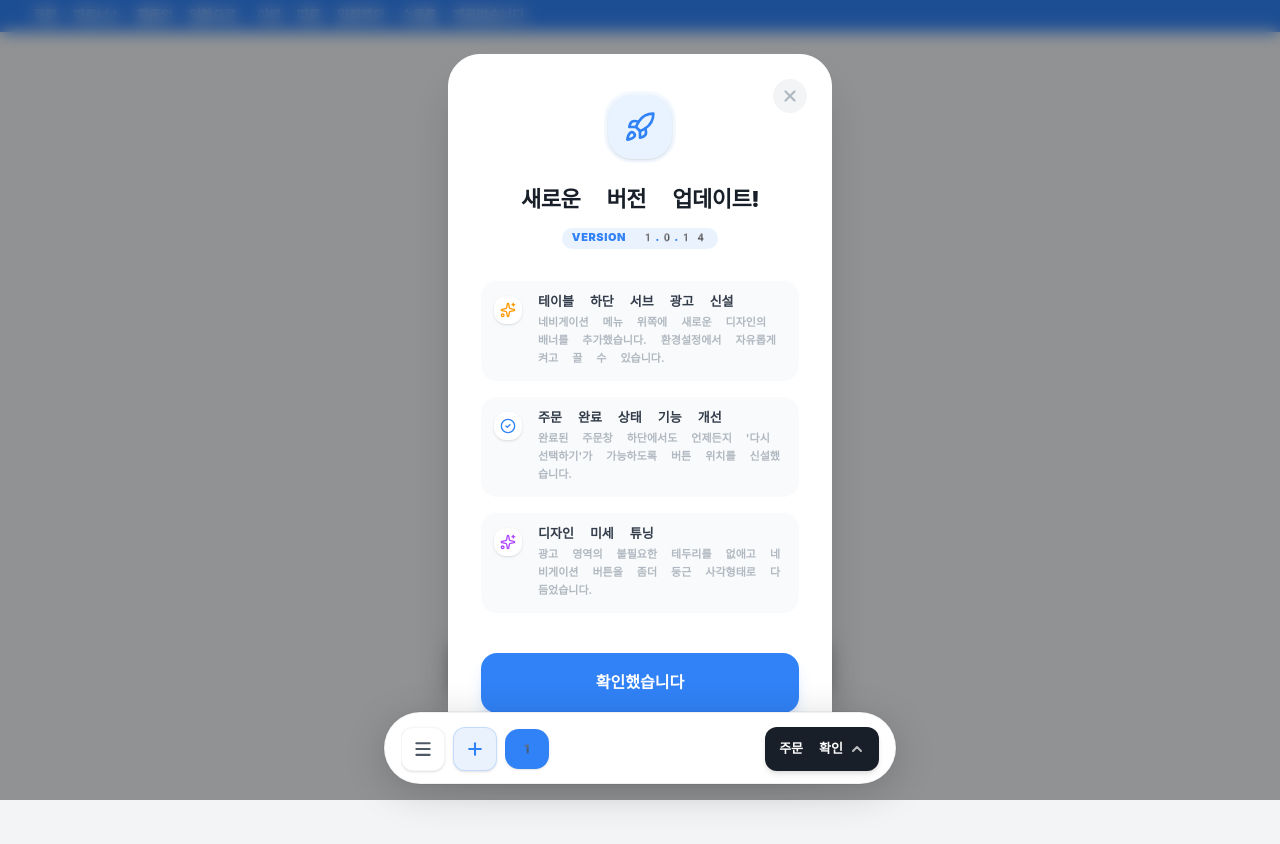
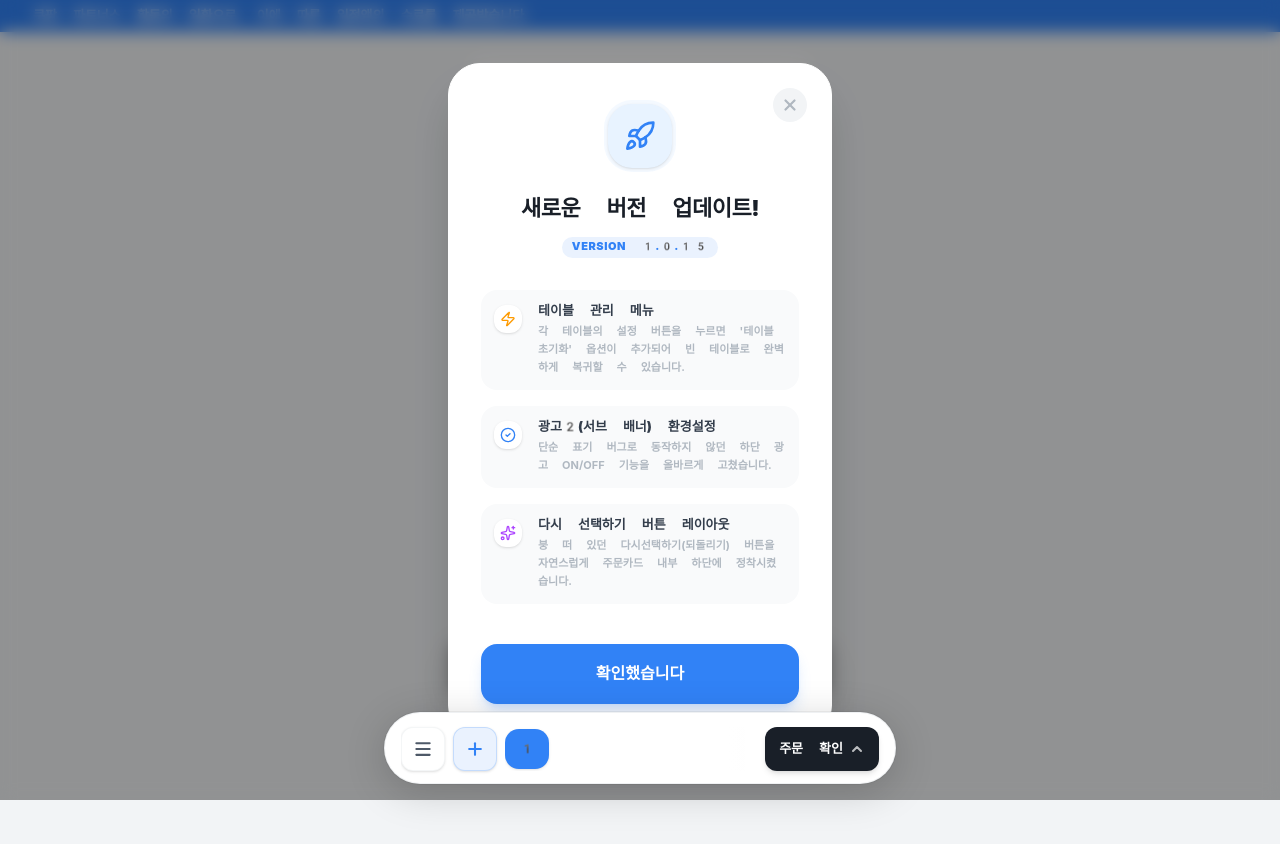
Before and after one commit to limchang/anti_order, a React (Vite) app: page / in a window 1280 px wide. Shown: the top 844 px of the page. Built offline with nearby package versions, Linux system fonts and the light colour scheme; grey boxes are pictures that could not be loaded; a web font is replaced by a local one.

Commit message:
feat: add table reset option to table manage sheet [v1.0.15]

```diff
--- a/App.tsx
+++ b/App.tsx
@@ -44,7 +44,7 @@ function App() {
   const [toast, setToast] = useState<{ message: string; id: string } | null>(null);
 
   const [managingGroupId, setManagingGroupId] = useState<string | null>(null);
-  const [manageStep, setManageStep] = useState<'menu' | 'rename' | 'delete'>('menu');
+  const [manageStep, setManageStep] = useState<'menu' | 'rename' | 'delete' | 'reset'>('menu');
   const [tempName, setTempName] = useState("");
   const renameInputRef = useRef<HTMLInputElement>(null);
 
@@ -75,7 +75,7 @@ function App() {
   const [showSizeGuide, setShowSizeGuide] = useState(false);
   const [showSharedGuide, setShowSharedGuide] = useState(false);
   const [showUpdatePopup, setShowUpdatePopup] = useState(false);
-  const APP_VERSION = '1.0.14';
+  const APP_VERSION = '1.0.15';
 
   const scrollContainerRef = useRef<HTMLDivElement>(null);
   const navContainerRef = useRef<HTMLDivElement>(null);
@@ -276,6 +276,17 @@ function App() {
     updateGroupName(managingGroupId, finalName);
     closeManageSheet();
     showUndoToast("테이블 이름이 변경되었습니다.");
+  };
+
+  const resetGroup = (groupId: string) => {
+    setLastGroupsSnapshot([...groups]);
+    setGroups(prev => prev.map(g => {
+      if (g.id !== groupId) return g;
+      const initialItems = [...Array.from({ length: 4 }, createEmptyOrder), { id: uuidv4(), avatar: '😋', subItems: [] as OrderSubItem[] }];
+      return { ...g, items: initialItems };
+    }));
+    closeManageSheet();
+    showUndoToast("테이블이 초기화되었습니다.");
   };
 
   const handleUndoAction = () => {
@@ -547,6 +558,7 @@ function App() {
                     {manageStep === 'menu' && (
                       <motion.div key="menu" initial={{ opacity: 0, x: 20 }} animate={{ opacity: 1, x: 0 }} exit={{ opacity: 0, x: -20 }} className="space-y-2">
                         <button onClick={() => setManageStep('rename')} className="w-full bg-white border border-toss-grey-100 p-4 rounded-xl flex items-center justify-between active:scale-[0.97] transition-all shadow-sm"><div className="flex items-center gap-3"><div className="w-10 h-10 rounded-full bg-toss-grey-50 flex items-center justify-center text-toss-grey-600 shadow-sm"><Pencil size={18} /></div><span className="font-black text-toss-grey-800 text-[15px]">이름 변경하기</span></div><ChevronRight size={18} className="text-toss-grey-300" /></button>
+                        <button onClick={() => setManageStep('reset')} className="w-full bg-white border border-toss-grey-100 p-4 rounded-xl flex items-center justify-between active:scale-[0.97] transition-all shadow-sm"><div className="flex items-center gap-3"><div className="w-10 h-10 rounded-full bg-toss-grey-50 flex items-center justify-center text-toss-grey-600 shadow-sm"><RotateCcw size={18} /></div><span className="font-black text-toss-grey-800 text-[15px]">테이블 초기화하기</span></div><ChevronRight size={18} className="text-toss-grey-300" /></button>
                         <button onClick={() => setManageStep('delete')} className="w-full bg-toss-redLight border border-toss-red/10 p-4 rounded-xl flex items-center justify-between active:scale-[0.97] transition-all"><div className="flex items-center gap-3"><div className="w-10 h-10 rounded-full bg-white flex items-center justify-center text-toss-red shadow-sm"><Trash2 size={18} /></div><span className="font-black text-toss-red text-[15px]">테이블 삭제하기</span></div><ChevronRight size={18} className="text-toss-red/30" /></button>
                       </motion.div>
                     )}
@@ -554,6 +566,13 @@ function App() {
                       <motion.div key="rename" initial={{ opacity: 0, x: 20 }} animate={{ opacity: 1, x: 0 }} exit={{ opacity: 0, x: -20 }} className="space-y-4">
                         <input ref={renameInputRef} autoFocus type="text" value={tempName} onChange={(e) => setTempName(e.target.value)} placeholder={currentManagingGroup?.name} onKeyDown={(e) => e.key === 'Enter' && renameGroup()} className="w-full bg-toss-grey-50 border border-toss-grey-100 rounded-2xl px-4 py-3.5 text-[14px] font-black text-toss-grey-900" />
                         <div className="flex gap-2"><button onClick={() => setManageStep('menu')} className="flex-1 py-3.5 rounded-2xl font-black text-toss-grey-500 bg-toss-grey-100 text-[13px]">뒤로</button><button onClick={renameGroup} className="flex-[2] py-3.5 rounded-2xl font-black text-white bg-toss-blue text-[13px]">저장</button></div>
+                      </motion.div>
+                    )}
+                    {manageStep === 'reset' && (
+                      <motion.div key="reset" initial={{ opacity: 0, x: 20 }} animate={{ opacity: 1, x: 0 }} exit={{ opacity: 0, x: -20 }} className="space-y-2">
+                        <div className="text-center mb-4"><h3 className="text-[18px] font-black text-toss-grey-800">이 테이블의 모든 주문을 비울까요?</h3></div>
+                        <button onClick={() => resetGroup(currentManagingGroup!.id)} className="w-full py-4 bg-toss-blue text-white rounded-xl font-black active:scale-95 transition-all">네, 비우겠습니다</button>
+                        <button onClick={() => setManageStep('menu')} className="w-full h-14 bg-toss-grey-800 text-white rounded-xl font-black">취소</button>
                       </motion.div>
                     )}
                     {manageStep === 'delete' && (
--- a/components/UpdatePopup.tsx
+++ b/components/UpdatePopup.tsx
@@ -11,9 +11,9 @@ interface UpdatePopupProps {
 
 export const UpdatePopup: React.FC<UpdatePopupProps> = ({ isOpen, onClose, version }) => {
     const updates = [
-        { title: "테이블 하단 서브 광고 신설", desc: "네비게이션 메뉴 위쪽에 새로운 디자인의 배너를 추가했습니다. 환경설정에서 자유롭게 켜고 끌 수 있습니다.", icon: <Sparkles size={16} className="text-amber-500" /> },
-        { title: "주문 완료 상태 기능 개선", desc: "완료된 주문창 하단에서도 언제든지 '다시 선택하기'가 가능하도록 버튼 위치를 신설했습니다.", icon: <CheckCircle2 size={16} className="text-toss-blue" /> },
-        { title: "디자인 미세 튜닝", desc: "광고 영역의 불필요한 테두리를 없애고 네비게이션 버튼을 좀더 둥근 사각형태로 다듬었습니다.", icon: <Sparkles size={16} className="text-purple-500" /> },
+        { title: "테이블 관리 메뉴", desc: "각 테이블의 설정 버튼을 누르면 '테이블 초기화' 옵션이 추가되어 빈 테이블로 완벽하게 복귀할 수 있습니다.", icon: <Zap size={16} className="text-amber-500" /> },
+        { title: "광고2(서브 배너) 환경설정", desc: "단순 표기 버그로 동작하지 않던 하단 광고 ON/OFF 기능을 올바르게 고쳤습니다.", icon: <CheckCircle2 size={16} className="text-toss-blue" /> },
+        { title: "다시 선택하기 버튼 레이아웃", desc: "붕 떠 있던 다시선택하기(되돌리기) 버튼을 자연스럽게 주문카드 내부 하단에 정착시켰습니다.", icon: <Sparkles size={16} className="text-purple-500" /> },
     ];
 
     return (
```
